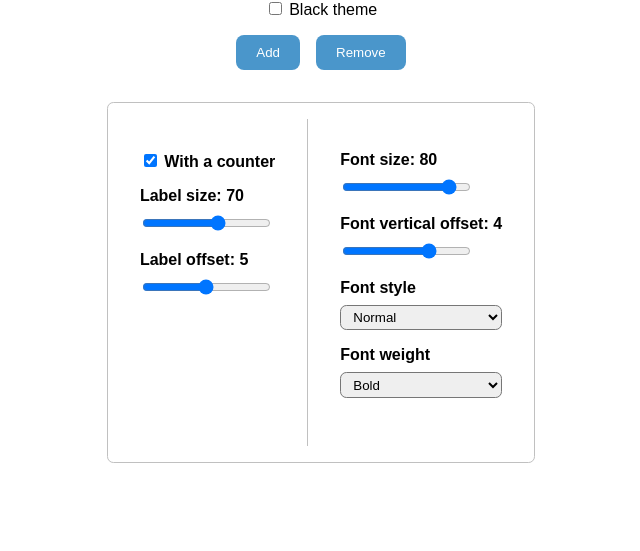
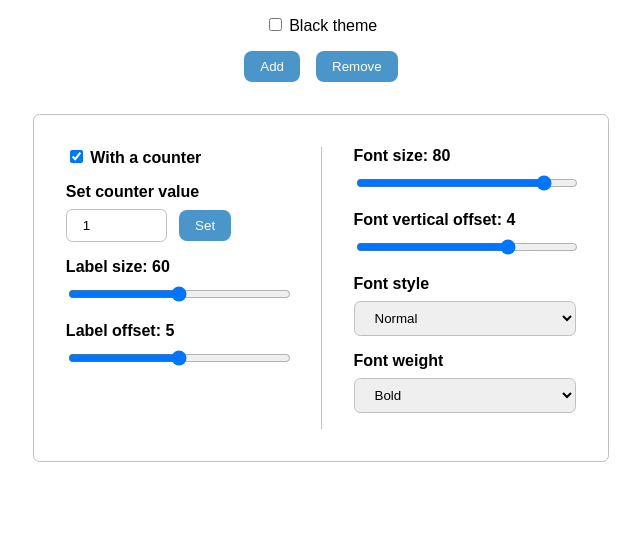
Before and after one commit to miker059/favicon-notify, a website: page example/index.html in a window 1280 px wide. Shown: the part 281-832 px from the top of the page, without its empty margins (319-959 px from the left). Drawn offline with Linux system fonts and the light colour scheme.

Commit message:
Added initialization the counter. Added setCounter method. Update README.md. Small beautify.

```diff
--- a/example/index.html
+++ b/example/index.html
@@ -2,7 +2,9 @@
 <html lang="en">
 <head>
     <meta charset="utf-8">
-    <title>Rollup Bundle</title>
+    <title>Favicon Notify</title>
+    <meta http-equiv="X-UA-Compatible" content="IE=edge">
+    <meta name="viewport" content="width=device-width,initial-scale=1.0">
     <link rel="icon" href="favicon.png" type="image/png">
     <style>
         body {
@@ -10,6 +12,8 @@
             font-family: sans-serif;
             font-size: 16px;
             transition: all .3s ease-in-out;
+            padding: 0;
+            margin: 0;
         }
         body.black{
             background-color: #1c1c1c;
@@ -21,36 +25,37 @@
             align-items: center;
             min-height: 100vh;
             flex-direction: column;
+            padding: 1rem;
         }
         .container {
             display: flex;
-            padding: 1rem 0;
+        }
+        .container.container_bordered {
+            padding: 2rem 0;
             border: 1px solid #c0c0c0;
             border-radius: .4rem;
+        }
+        .options {
+            flex-basis: 300px;
+            padding: 0 2rem;
         }
         .buttons {
             display: flex;
             margin-bottom: 2rem;
         }
-        .buttons > button {
+        button {
             margin: 0 .5rem;
             border: none;
             border-radius: .5rem;
             appearance: none;
             background-color: #4a96cb;
             color: #ffffff;
-            padding: 10px 20px;
+            padding: .5rem 1rem;
             cursor: pointer;
             transition: background-color .3s ease-in-out;
         }
-        .buttons > button:hover {
+        button:hover {
             background-color: #7AA9CB;
-        }
-        .options {
-            padding: 2rem;
-        }
-        .options:not(:last-child) {
-            border-right: 1px solid #c0c0c0;
         }
         label {
             display: block;
@@ -61,10 +66,30 @@
             margin-bottom: .5rem;
             font-weight: bold;
         }
+        input[type=text],
+        input[type=number],
         select {
+            padding: .5rem 1rem;
+            border-radius: .4rem;
+            border: 1px solid #c0c0c0;
+        }
+        input[type=number] {
+            display: inline-block;
+            max-width: 30%;
+        }
+        select,
+        input[type=range]{
             width: 100%;
-            padding: .2rem .5rem;
-            border-radius: .4rem;
+        }
+        @media (max-width: 767px) {
+            .container {
+                flex-direction: column;
+            }
+        }
+        @media (min-width: 768px) {
+            .options:not(:last-child) {
+                border-right: 1px solid #c0c0c0;
+            }
         }
     </style>
 </head>
@@ -80,11 +105,16 @@
             <button id="add">Add</button>
             <button id="remove">Remove</button>
         </div>
-        <div class="container">
+        <div class="container container_bordered">
             <div class="options">
                 <label>
                     <input id="counterSwitcher" type="checkbox" />
                     <strong>With a counter</strong>
+                </label>
+                <label>
+                    <span>Set counter value</span>
+                    <input id="counterSetter" type="number" min="0">
+                    <button id="setCounter">Set</button>
                 </label>
                 <label>
                     <span>Label size</span>
--- a/example/index.js
+++ b/example/index.js
@@ -1,18 +1,21 @@
 document.addEventListener('DOMContentLoaded', () => {
   const options = {
     withCounter: true,
-    labelSize: 70,
+    labelSize: 60,
     labelOffset: 5,
     fontSize: 80,
     fontVOffset: 4,
     fontStyle: 'normal',
-    fontWeight: 'bold'
+    fontWeight: 'bold',
+    startCounterValue: 1
   }
   const link = document.getElementsByTagName('link')[0]
   const addButton = document.getElementById('add')
   const removeButton = document.getElementById('remove')
   const themeSwitcher = document.getElementById('themeSwitcher')
   const counterSwitcher = document.getElementById('counterSwitcher')
+  const counterSetter = document.getElementById('counterSetter')
+  const setCounter = document.getElementById('setCounter')
   const sizeRange = document.getElementById('sizeRange')
   const offsetRange = document.getElementById('offsetRange')
   const fontSize = document.getElementById('fontSize')
@@ -21,6 +24,7 @@ document.addEventListener('DOMContentLoaded', () => {
   const fontWeight = document.getElementById('fontWeight')
 
   counterSwitcher.checked = options.withCounter
+  counterSetter.value = options.startCounterValue
   sizeRange.value = options.labelSize
   sizeRange.parentNode.getElementsByTagName('span')[0].innerText = `Label size: ${options.labelSize}`
   offsetRange.value = options.labelOffset
@@ -36,7 +40,7 @@ document.addEventListener('DOMContentLoaded', () => {
   const img = document.getElementById('img')
 
   faviconNotify.ready(() => {
-    faviconNotify.add()
+    faviconNotify.setCounter(options.startCounterValue)
     imageUpdate()
   })
 
@@ -48,49 +52,59 @@ document.addEventListener('DOMContentLoaded', () => {
     faviconNotify.remove()
     imageUpdate()
   })
-  sizeRange.addEventListener('input', (e) => {
-    const value = e.target.value
-    e.target.parentNode.getElementsByTagName('span')[0].innerText = `Label size: ${value}`
+  themeSwitcher.addEventListener('change', ({ target }) => {
+    target.checked ? document.body.classList.add('black') : document.body.classList.remove('black')
+  })
+  counterSwitcher.addEventListener('change', ({ target }) => {
+    faviconNotify.options.withCounter = target.checked
+    faviconNotify.remove(true).add(true)
+    imageUpdate()
+  })
+  counterSetter.addEventListener('keyup', ({ keyCode, target }) => {
+    if (keyCode === 13) {
+      faviconNotify.setCounter(target.value)
+      imageUpdate()
+    }
+  })
+  setCounter.addEventListener('click', () => {
+    faviconNotify.setCounter(counterSetter.value)
+    imageUpdate()
+  })
+  sizeRange.addEventListener('input', ({ target }) => {
+    const value = target.value
+    target.parentNode.getElementsByTagName('span')[0].innerText = `Label size: ${value}`
     faviconNotify.options.labelSize = +value
     faviconNotify.remove(true).add(true)
     imageUpdate()
   })
-  offsetRange.addEventListener('input', (e) => {
-    const value = e.target.value
-    e.target.parentNode.getElementsByTagName('span')[0].innerText = `Label offset: ${value}`
-      faviconNotify.options.labelOffset = +value
+  offsetRange.addEventListener('input', ({ target }) => {
+    const value = target.value
+    target.parentNode.getElementsByTagName('span')[0].innerText = `Label offset: ${value}`
+    faviconNotify.options.labelOffset = +value
     faviconNotify.remove(true).add(true)
     imageUpdate()
   })
-  themeSwitcher.addEventListener('change', (e) => {
-    e.target.checked ? document.body.classList.add('black') : document.body.classList.remove('black')
-  })
-  counterSwitcher.addEventListener('change', (e) => {
-    faviconNotify.options.withCounter = e.target.checked
-    faviconNotify.remove(true).add(true)
-    imageUpdate()
-  })
-  fontSize.addEventListener('input', (e) => {
-    const value = e.target.value
-    e.target.parentNode.getElementsByTagName('span')[0].innerText = `Font size: ${value}`
+  fontSize.addEventListener('input', ({ target }) => {
+    const value = target.value
+    target.parentNode.getElementsByTagName('span')[0].innerText = `Font size: ${value}`
     faviconNotify.options.fontSize = +value
     faviconNotify.remove(true).add(true)
     imageUpdate()
   })
-  fontVOffset.addEventListener('input', (e) => {
-    const value = e.target.value
-    e.target.parentNode.getElementsByTagName('span')[0].innerText = `Font vertical offset: ${value}`
+  fontVOffset.addEventListener('input', ({ target }) => {
+    const value = target.value
+    target.parentNode.getElementsByTagName('span')[0].innerText = `Font vertical offset: ${value}`
     faviconNotify.options.fontVOffset = +value
     faviconNotify.remove(true).add(true)
     imageUpdate()
   })
-  fontStyle.addEventListener('change', (e) => {
-    faviconNotify.options.fontStyle = e.target.value
+  fontStyle.addEventListener('change', ({ target }) => {
+    faviconNotify.options.fontStyle = target.value
     faviconNotify.remove(true).add(true)
     imageUpdate()
   })
-  fontWeight.addEventListener('change', (e) => {
-    faviconNotify.options.fontWeight = e.target.value
+  fontWeight.addEventListener('change', ({ target}) => {
+    faviconNotify.options.fontWeight = target.value
     faviconNotify.remove(true).add(true)
     imageUpdate()
   })
--- a/example/plugin.js
+++ b/example/plugin.js
@@ -5,7 +5,6 @@ var FaviconNotify = (function () {
         options;
         favicon;
         ico;
-        appleFavicon;
         counter;
         icoLoaded;
         forceNotCount;
@@ -16,22 +15,20 @@ var FaviconNotify = (function () {
                 labelColor: '#ff0000',
                 labelSize: 70,
                 labelOffset: 5,
-                textColor: '#fff',
+                textColor: '#ffffff',
                 fontSize: 80,
                 fontFamily: 'Arial',
                 fontStyle: 'normal',
                 fontWeight: 'bold',
                 fontVOffset: 4,
                 withCounter: false,
-                animation: 'none',
-                animationDuration: 500
+                startCounterValue: 0
             };
+            this.options = { ...defaultOptions, ...options };
             this.forceNotCount = false;
             this.readyCallback = null;
             this.icoLoaded = false;
-            this.counter = 0;
-            this.options = { ...defaultOptions, ...options };
-            this.appleFavicon = null;
+            this.counter = this.options.startCounterValue;
             if (favicon) {
                 this.favicon = favicon;
                 this.options.faviconUrl = this.favicon.href;
@@ -49,21 +46,10 @@ var FaviconNotify = (function () {
             this.ico.addEventListener('load', () => {
                 this.icoLoaded = true;
                 this.favicon.href = this.ico.src;
-                this.appleFavicon = document.querySelector('[rel=apple-touch-icon]');
-                if (!this.appleFavicon) {
-                    this.appleFavicon = document.createElement('link');
-                    this.appleFavicon.rel = 'apple-touch-icon';
-                    this.appleFavicon.setAttribute('sizes', `${this.ico.width}x${this.ico.height}`);
-                    this.appleFavicon.href = this.ico.src;
-                }
                 const head = document.getElementsByTagName('head')[0];
                 head.appendChild(this.favicon);
-                head.appendChild(this.appleFavicon);
-                this.readyCallback && this.readyCallback();
+                this.readyCallback !== null && this.readyCallback();
             });
-        }
-        ready(cb) {
-            this.readyCallback = cb;
         }
         drawIcon() {
             if (!this.icoLoaded) {
@@ -76,7 +62,14 @@ var FaviconNotify = (function () {
             cnv.width = this.ico.width;
             cnv.height = this.ico.height;
             const ctx = cnv.getContext('2d');
-            const width = cnv.width, height = cnv.height, labelSize = width * this.options.labelSize / 100, labelOffset = width * this.options.labelOffset / 100, labelCenterX = width - labelSize / 2 + labelOffset, labelCenterY = height - labelSize / 2 + labelOffset, labelRadius = labelSize / 2 - labelOffset, fontSize = labelRadius * 2 * this.options.fontSize / 100;
+            const width = cnv.width;
+            const height = cnv.height;
+            const labelSize = (width * this.options.labelSize) / 100;
+            const labelOffset = (width * this.options.labelOffset) / 100;
+            const labelCenterX = width - labelSize / 2 + labelOffset;
+            const labelCenterY = height - labelSize / 2 + labelOffset;
+            const labelRadius = labelSize / 2 - labelOffset;
+            const fontSize = (labelRadius * 2 * this.options.fontSize) / 100;
             if (ctx) {
                 ctx.clearRect(0, 0, width, height);
                 ctx.beginPath();
@@ -86,12 +79,12 @@ var FaviconNotify = (function () {
                 ctx.closePath();
                 if (this.options.withCounter) {
                     !this.forceNotCount && this.counter++;
-                    let value = this.counter < 100 ? this.counter.toString() : '99+';
+                    const value = this.counter < 100 ? this.counter.toString() : '99+';
                     ctx.textAlign = 'center';
                     ctx.textBaseline = 'middle';
                     ctx.font = `${this.options.fontWeight} ${this.options.fontStyle} ${fontSize}px ${this.options.fontFamily}`;
                     ctx.fillStyle = this.options.textColor;
-                    ctx.fillText(value, labelCenterX, (labelCenterY + this.options.fontVOffset), fontSize);
+                    ctx.fillText(value, labelCenterX, labelCenterY + this.options.fontVOffset, fontSize);
                 }
                 const mask = new Path2D();
                 mask.moveTo(0, 0);
@@ -109,13 +102,56 @@ var FaviconNotify = (function () {
         }
         addFavicon(url) {
             this.favicon && (this.favicon.href = url);
-            this.appleFavicon && (this.appleFavicon.href = url);
         }
+        /***
+         * Executes the passed callback when the Favicon Notify instance is initialized.
+         *
+         * @param cb // Callback function
+         * @return void
+         */
+        ready(cb) {
+            this.readyCallback = cb;
+        }
+        /***
+         * Add a notification to the favicon.
+         * If the WithCounter option is enabled (by default is disabled),
+         * each subsequent call to this method will increment the counter by one.
+         * If the WithCounter option is disabled (by default)
+         * the value will not be displayed on the favicon instead,
+         * an empty notification will be shown.
+         *
+         * @param forceNotCount: Boolean // Optional. Leaves the counter value unchanged.
+         * @return faviconNotify context
+         */
         add(forceNotCount = false) {
             this.forceNotCount = forceNotCount;
             this.addFavicon(this.drawIcon());
             return this;
         }
+        /***
+         * Sets the counter value and add notification from the favicon.
+         * If the WithCounter option is enabled (by default is disabled),
+         * this action will overwrite the counter current value.
+         * If the WithCounter option is disabled (by default)
+         * the value will not be displayed on the favicon instead,
+         * an empty notification will be shown.
+         *
+         * @param value: Number
+         * @return faviconNotify context
+         */
+        setCounter(value) {
+            this.counter = value;
+            this.add(true);
+            return this;
+        }
+        /***
+         * Remove a notification from the favicon.
+         * If the "With counter" option is enabled (by default),
+         * the counter will be reset to zero.
+         *
+         * @param forceNotCount: Boolean // Optional. Leaves the counter value unchanged.
+         * @return faviconNotify context
+         */
         remove(forceNotCount = false) {
             this.forceNotCount = forceNotCount;
             !forceNotCount && (this.counter = 0);
@@ -125,5 +161,4 @@ var FaviconNotify = (function () {
     }
 
     return FaviconNotify;
-
 })();
--- a/src/types.ts
+++ b/src/types.ts
@@ -10,6 +10,7 @@ export interface OptionsI {
   fontStyle: 'normal' | 'italic'
   fontVOffset: number
   withCounter: boolean
-  animation: 'none' | 'bounce' | 'slide'
-  animationDuration: number
+  startCounterValue: number
+  animation?: 'none' | 'bounce' | 'slide'
+  animationDuration?: number
 }
```
Also changed, not shown: src/index.ts (+50 -22 lines), README.md.
